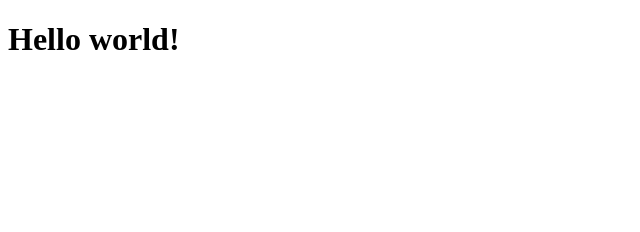
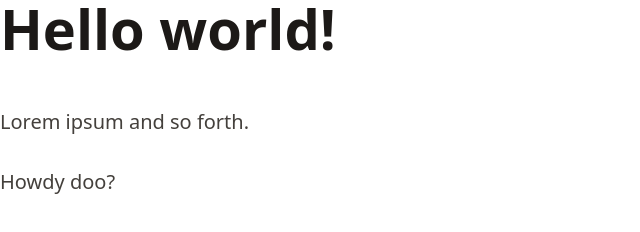
Before and after one commit to mollsprow/library, a plain HTML site: page site/index.html in a window 1280 px wide. Shown: the whole page, without its empty margins (0-640 px from the left). Drawn offline with nearby package versions, Linux system fonts and the light colour scheme.

Commit message:
feaet: tailwind via CDN

```diff
--- a/site/index.html
+++ b/site/index.html
@@ -3,9 +3,28 @@
   <head>
     <meta charset="UTF-8" />
     <meta name="viewport" content="width=device-width, initial-scale=1.0" />
-    <title>Document</title>
+    <title>Molly's Library stuff</title>
+
+    <!--
+      Tailwind by its CDN
+      Note this is supposed to be for development only,
+      but at present we do not feel like putting a build process in here.
+      So, tough noogies.
+    -->
+    <script src="https://cdn.tailwindcss.com?plugins=forms,typography,aspect-ratio,line-clamp,container-queries"></script>
+
+    <style>
+      @import url('https://fonts.googleapis.com/css?family=Lato');
+      html { font-family: 'Lato', sans-serif; }
+   </style>
   </head>
   <body>
-    <h1>Hello world!</h1>
+    <div class="container mx-auto">
+      <div class="prose prose-stone lg:prose-xl">
+        <h1>Hello world!</h1>
+        <p>Lorem ipsum and so forth.</p>
+        <p>Howdy doo?</p>
+      </div>
+    </div>
   </body>
 </html>
```
